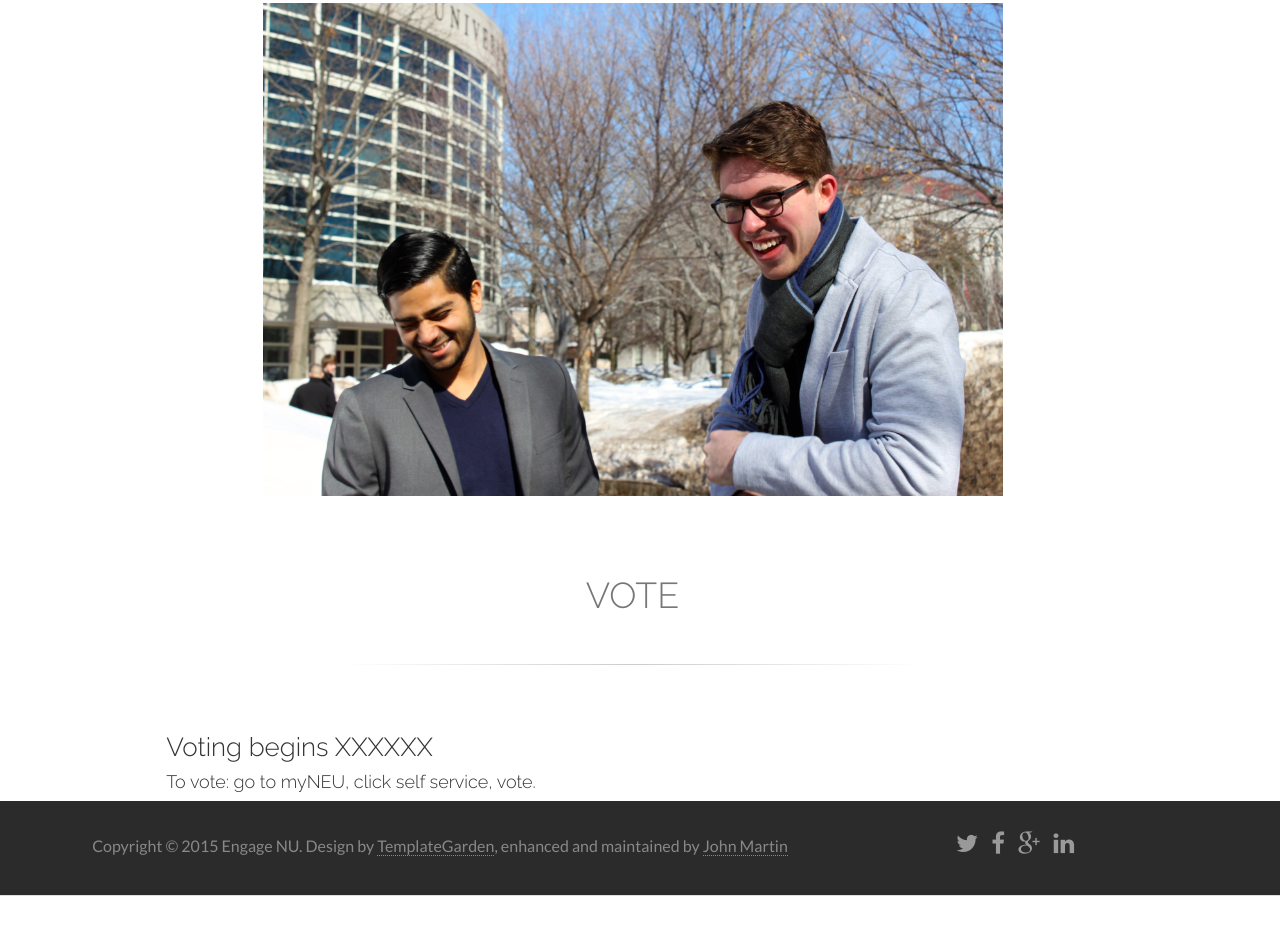
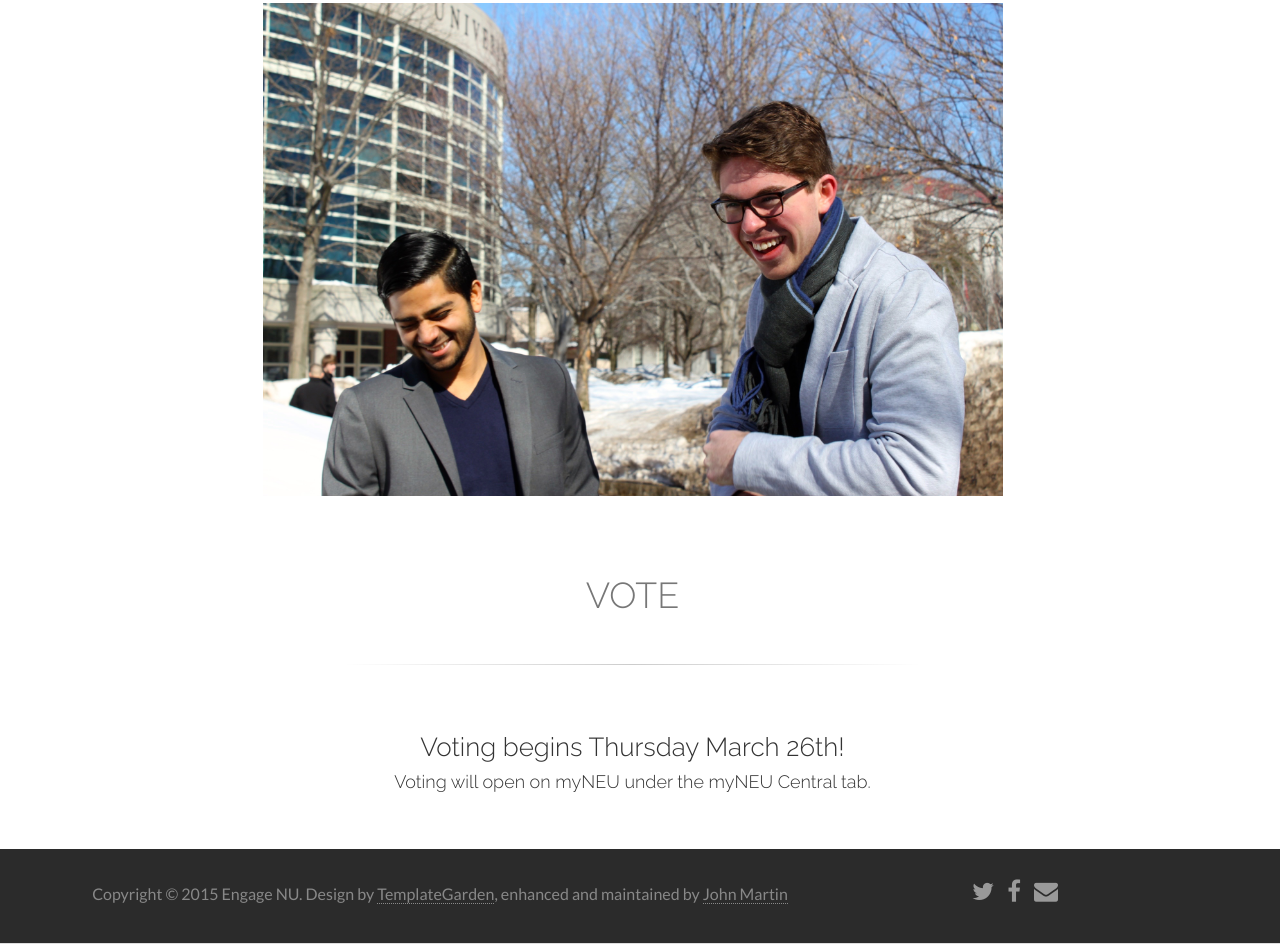
Before and after one commit to John4/engagenu, a plain HTML site: page index.html in a window 1280 px wide. Shown: the part 5289-6233 px from the top of the page. Before the commit the page ends 6185 px from the top, so only its background shows below. Drawn offline with Linux system fonts and the light colour scheme.

Commit message:
Updating voting info.

```diff
--- a/index.html
+++ b/index.html
@@ -195,9 +195,9 @@
     <div class="row">
       <h2 class="centered">VOTE</h2>
       <hr>
-      <div class='col-lg-10 col-lg-offset-1'>
-          <h3>Voting begins XXXXXX</h4>
-          <h4>To vote: go to myNEU, click self service, vote.</h4>
+      <div class='col-lg-10 col-lg-offset-1 centered' style='margin-bottom: 48px'>
+          <h3>Voting begins Thursday March 26th!</h4>
+          <h4>Voting will open on myNEU under the myNEU Central tab.</h4>
       </div>
     </div>
   </div>
@@ -210,10 +210,9 @@
       <div class="col-md-8"> <span class="copyright">Copyright &copy; 2015 Engage NU. Design by <a href="http://www.templategarden.com" rel="nofollow">TemplateGarden</a>, enhanced and maintained by <a href="http://fourthjohn.com">John Martin</a></span> </div>
       <div class="col-md-4">
         <ul class="list-inline social-buttons">
-          <li><a href="#"><i class="fa fa-twitter"></i></a> </li>
-          <li><a href="#"><i class="fa fa-facebook"></i></a> </li>
-          <li><a href="#"><i class="fa fa-google-plus"></i></a> </li>
-          <li><a href="#"><i class="fa fa-linkedin"></i></a> </li>
+          <li><a href="https://www.twitter.com/EngageNU2015"><i class="fa fa-twitter"></i></a> </li>
+          <li><a href="https://www.facebook.com/EngageNU2015"><i class="fa fa-facebook"></i></a> </li>
+          <li><a href="mailto:EngageNU2015@yahoo.com"><i class="fa fa-envelope"></i></a> </li>
         </ul>
       </div>
     </div>
```
